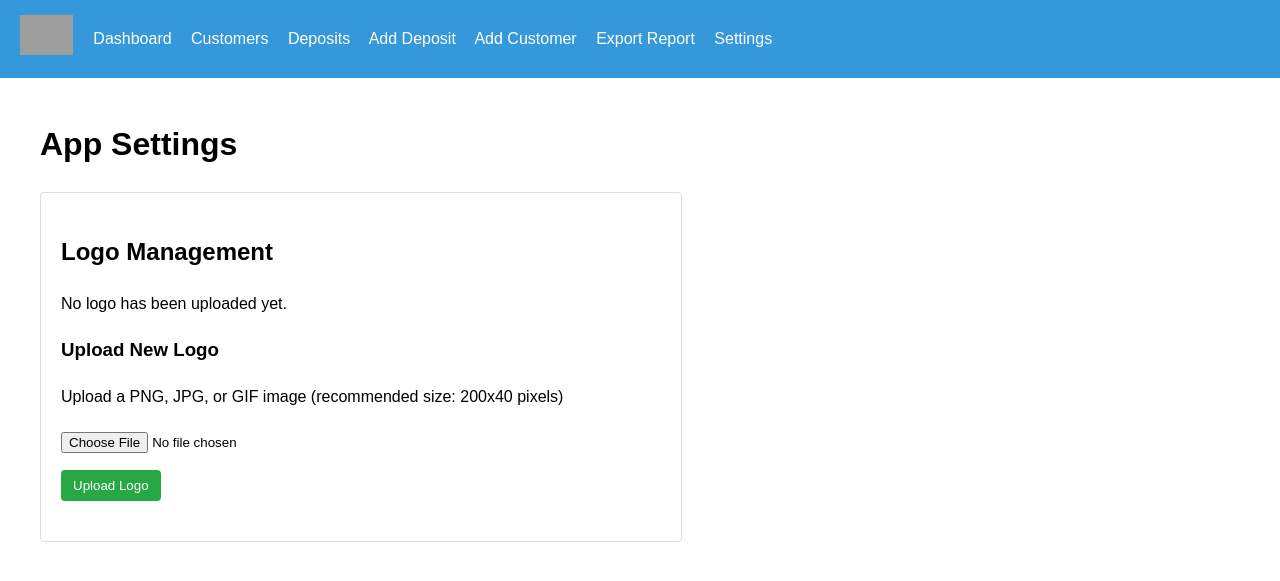
After one commit to contrawoo/my-flask-app, a Flask app: page /settings in a window 1280 px wide. The commit adds this page. Shown: the top 581 px of the page. Run offline with Flask 3, Linux system fonts and the light colour scheme; grey boxes are pictures that could not be loaded.

Commit message:
Assistant checkpoint: Added logo functionality with settings page
Assistant generated file changes:
- templates/base.html: Add logo to navbar, Add logo styling, Add settings link to navbar
- main.py: Add routes for logo management, Add routes for logo management
- templates/settings.html: Create settings page for logo management

---

User prompt:

I WANT TO ADD LOGO TO THE APP HOW CAN I GET THAT

```diff
--- a/main.py
+++ b/main.py
@@ -2,10 +2,12 @@
 import os
 import json
 import pandas as pd
+import shutil
+from werkzeug.utils import secure_filename
 from datetime import datetime
 from flask import Flask, render_template, request, redirect, url_for, flash, session, send_file
 
-app = Flask(__name__)
+app = Flask(__name__, static_folder='static')
 app.secret_key = os.environ.get('FLASK_SECRET_KEY', 'dev_key_for_deposit_tracker')
 
 # Data storage paths
@@ -313,7 +315,34 @@ def import_customers():
 
     return render_template('import_customers.html')
 
+@app.route('/settings', methods=['GET', 'POST'])
+def settings():
+    logo_present = os.path.exists('static/images/logo.png')
+
+    if request.method == 'POST':
+        if 'logo' in request.files:
+            logo_file = request.files['logo']
+            if logo_file.filename != '':
+                # Create static/images directory if it doesn't exist
+                os.makedirs('static/images', exist_ok=True)
+
+                # Save the uploaded logo
+                filename = secure_filename('logo.png')
+                logo_path = os.path.join('static/images', filename)
+                logo_file.save(logo_path)
+                flash('Logo uploaded successfully', 'success')
+                return redirect(url_for('settings'))
+
+        if 'remove_logo' in request.form:
+            if os.path.exists('static/images/logo.png'):
+                os.remove('static/images/logo.png')
+                flash('Logo removed successfully', 'success')
+                return redirect(url_for('settings'))
+
+    return render_template('settings.html', logo_present=logo_present)
+
 if __name__ == '__main__':
-    # Create templates directory
+    # Create directories
     os.makedirs('templates', exist_ok=True)
+    os.makedirs('static/images', exist_ok=True)
     app.run(host='0.0.0.0', port=8080)
--- a/templates/base.html
+++ b/templates/base.html
@@ -20,6 +20,19 @@
             background-color: #3498db;
             color: white;
             padding: 15px 20px;
+            display: flex;
+            align-items: center;
+        }
+        .logo-container {
+            margin-right: 20px;
+        }
+        #app-logo {
+            height: 40px;
+            max-width: 200px;
+            object-fit: contain;
+        }
+        .nav-links {
+            flex: 1;
         }
         .navbar a {
             color: white;
@@ -132,12 +145,18 @@
 </head>
 <body>
     <div class="navbar">
+        <div class="logo-container">
+            <img src="{{ url_for('static', filename='images/logo.png') }}" alt="Company Logo" id="app-logo">
+        </div>
+        <div class="nav-links">
             <a href="/">Dashboard</a>
             <a href="/customers">Customers</a>
             <a href="/deposits">Deposits</a>
             <a href="/add_deposit">Add Deposit</a>
             <a href="/add_customer">Add Customer</a>
             <a href="/export_excel">Export Report</a>
+            <a href="/settings">Settings</a>
+        </div>
     </div>
 
     <div class="container">
--- /dev/null
+++ b/templates/settings.html
@@ -0,0 +1,48 @@
+
+{% extends 'base.html' %}
+
+{% block content %}
+<h1>App Settings</h1>
+
+<div class="settings-section">
+    <h2>Logo Management</h2>
+
+    {% if logo_present %}
+    <div class="current-logo">
+        <h3>Current Logo</h3>
+        <img src="{{ url_for('static', filename='images/logo.png') }}" alt="Current Logo" style="max-height: 100px; max-width: 300px;">
+        <form method="POST" style="margin-top: 10px;">
+            <button type="submit" name="remove_logo" value="1" class="btn btn-danger">Remove Logo</button>
+        </form>
+    </div>
+    {% else %}
+    <p>No logo has been uploaded yet.</p>
+    {% endif %}
+
+    <div class="upload-logo">
+        <h3>Upload New Logo</h3>
+        <p>Upload a PNG, JPG, or GIF image (recommended size: 200x40 pixels)</p>
+        <form method="POST" enctype="multipart/form-data">
+            <div class="form-group">
+                <input type="file" name="logo" accept="image/png, image/jpeg, image/gif">
+            </div>
+            <button type="submit" class="btn btn-success">Upload Logo</button>
+        </form>
+    </div>
+</div>
+
+<style>
+    .settings-section {
+        max-width: 600px;
+        margin: 20px 0;
+        padding: 20px;
+        border: 1px solid #ddd;
+        border-radius: 4px;
+    }
+    .current-logo {
+        margin-bottom: 30px;
+        padding-bottom: 20px;
+        border-bottom: 1px solid #eee;
+    }
+</style>
+{% endblock %}
```
Lines whose indentation alone changed are shown as unchanged.
